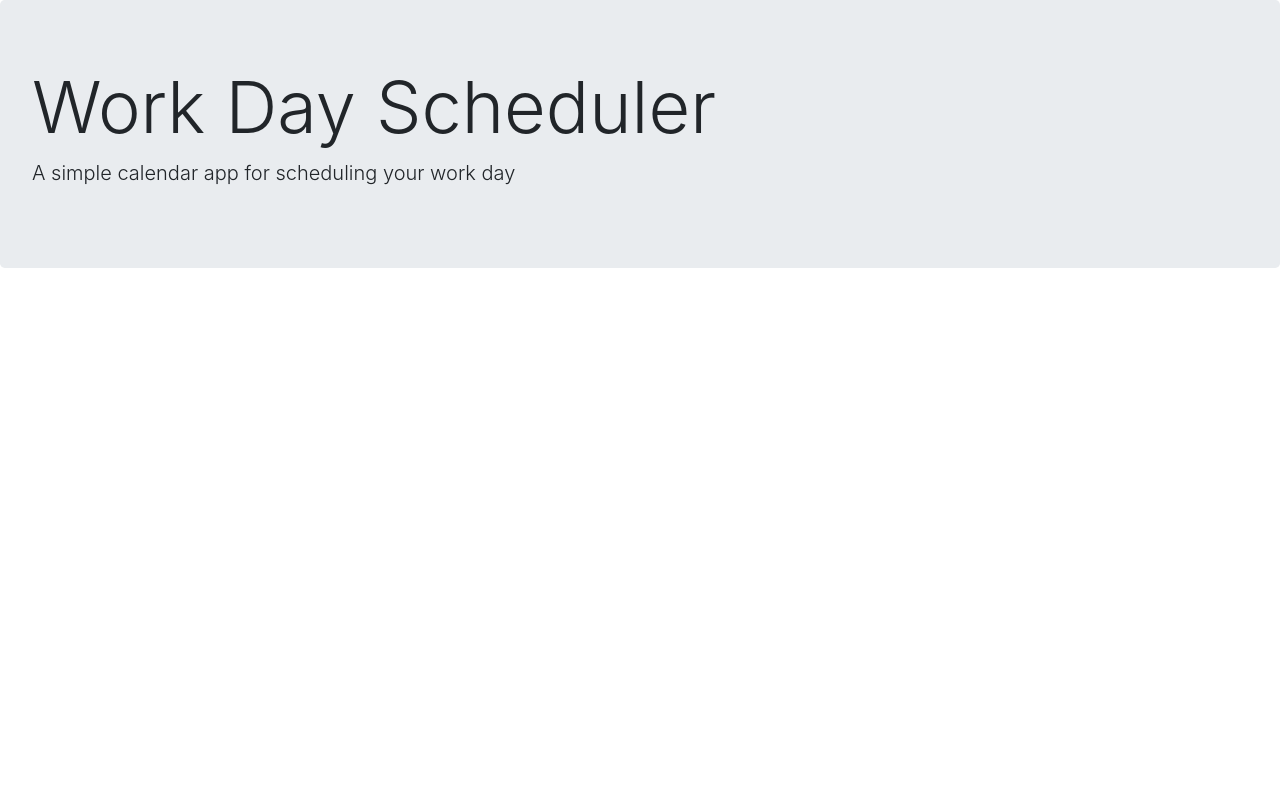
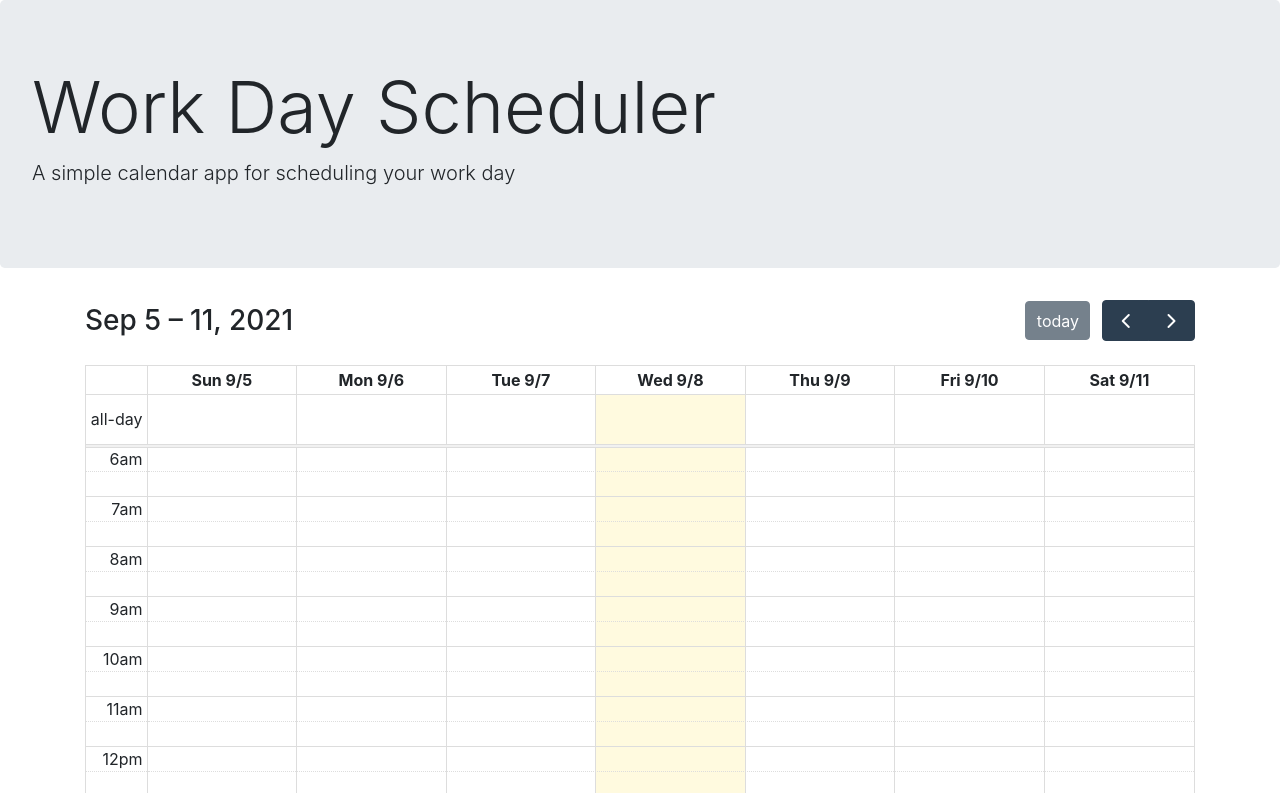
Before and after one commit to gabriel-perez1/work-day-scheduler, a plain HTML site: page Develop/index.html in a window 1280 px wide. Shown: the top 793 px of the page. Drawn offline with nearby package versions, Linux system fonts and the light colour scheme; the site is published under a folder, as on GitHub Pages, so addresses that start at the root find nothing.

Commit message:
cdn fullcalendar and timegrid

```diff
--- a/Develop/assets/js/script.js
+++ b/Develop/assets/js/script.js
@@ -1,7 +1,9 @@
 document.addEventListener('DOMContentLoaded', function() {
 	var calendarEl = document.getElementById('calendar');
+
 	var calendar = new FullCalendar.Calendar(calendarEl, {
 		initialView: 'timeGridWeek'
-	  });
+	});
+
 	calendar.render();
-});
+  });
--- a/Develop/index.html
+++ b/Develop/index.html
@@ -38,6 +38,6 @@
     <script src="https://code.jquery.com/jquery-3.4.1.min.js"></script>
     <script src="https://cdnjs.cloudflare.com/ajax/libs/moment.js/2.24.0/moment.min.js"></script>
     <script src="https://cdn.jsdelivr.net/npm/fullcalendar@5.9.0/main.min.js"></script>
-    <script src="/Develop/assets/js/script.js"></script>
+    <script src="./assets/js/script.js"></script>
   </body>
 </html>
```
Also changed, not shown: package-lock.json (added).
